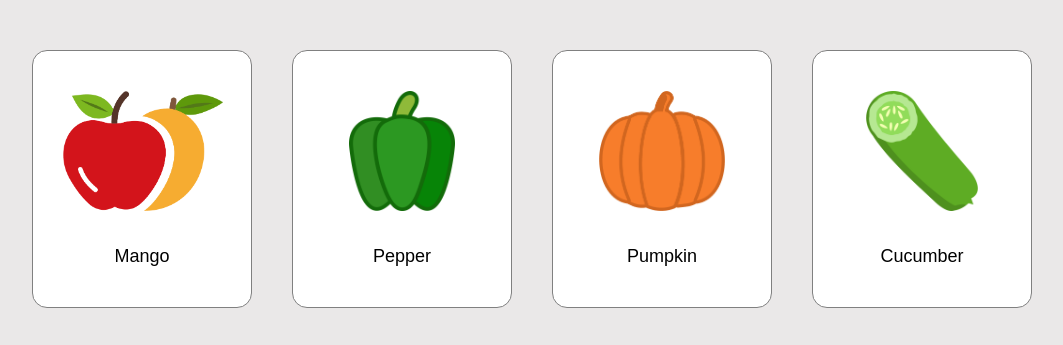
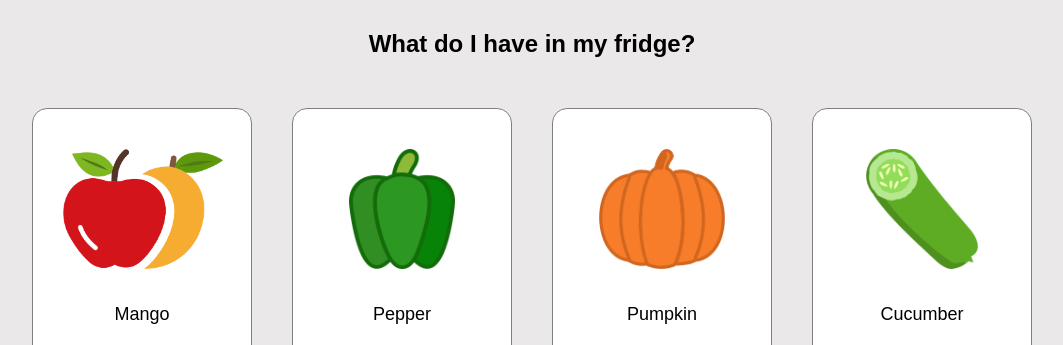
Before and after one commit to mcshell7/html_06_24, a plain HTML site: page HW2/hw2.3.html in a window 1280 px wide. Shown: the top 345 px of the page, without its empty margins (108-1171 px from the left). Drawn offline with Linux system fonts and the light colour scheme.

Commit message:
hm2 updated

```diff
--- a/HW2/hw2.3.html
+++ b/HW2/hw2.3.html
@@ -16,6 +16,8 @@
             font-size: 24px;
             text-align: center;
             margin: 30px 0;
+            font-weight: 700;
+
         }
         .items{
             display: flex;
@@ -42,6 +44,10 @@
     </style>
 </head>
 <body>
+
+    <h1>
+        What do I have in my fridge?
+    </h1>
     <div class="items">
         <div class="item">
             <img src="images/mango.png" alt="">
```
